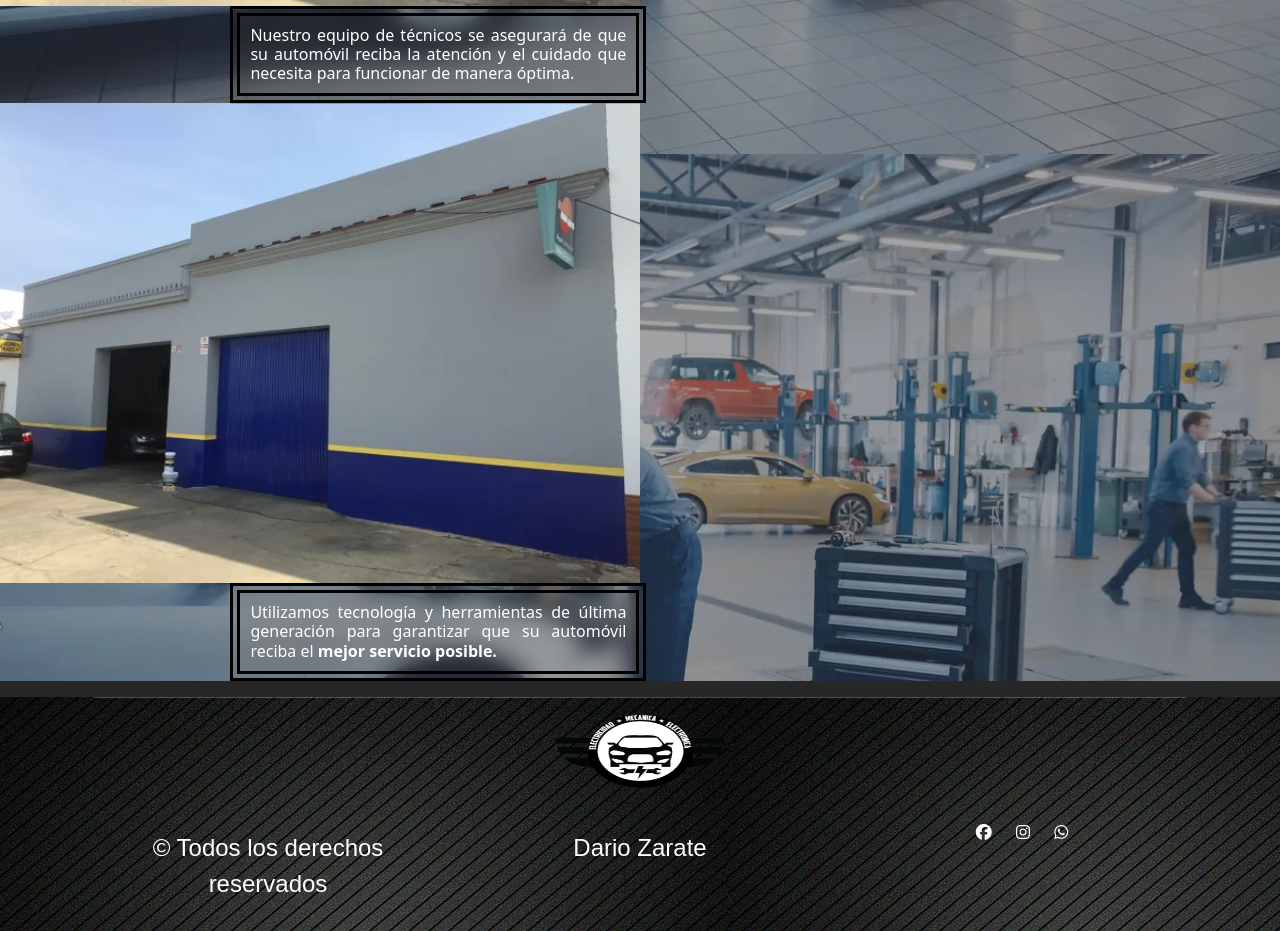
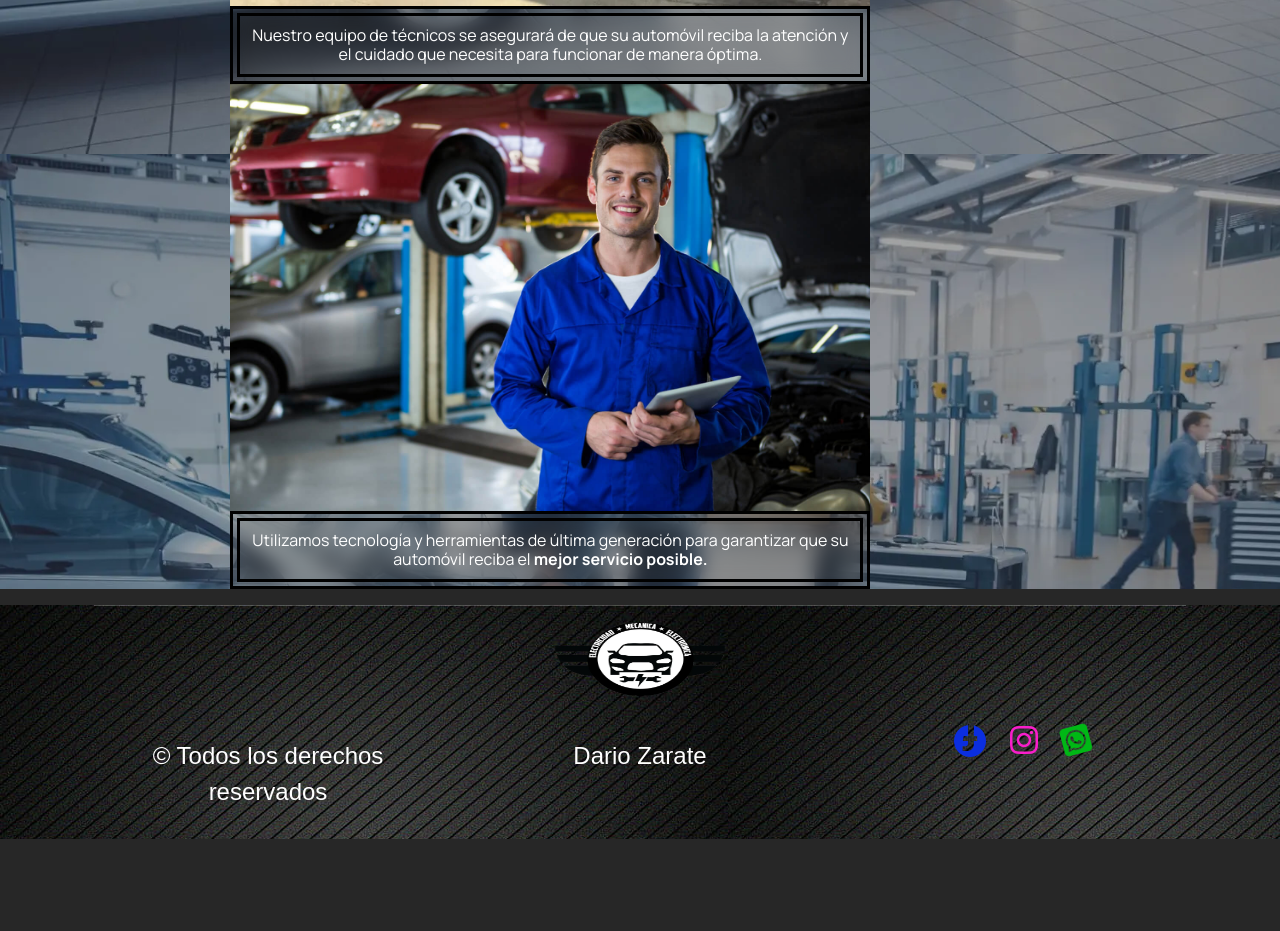
Before and after one commit to Daroo19/Proyecto-2da-Pre-entrega, a website: page Index.html in a window 1280 px wide. Shown: the part 786-1717 px from the top of the page. After the commit the page ends 1625 px from the top, so only its background shows below. Drawn offline with nearby package versions, Linux system fonts and the light colour scheme.

Commit message:
Actualizacion index

```diff
--- a/Index.html
+++ b/Index.html
@@ -6,7 +6,8 @@
   <meta http-equiv="X-UA-Compatible" content="IE=edge">
   <meta name="viewport" content="width=device-width, initial-scale=1.0">
   <meta name="keywords" content="mecanica, mecanica nitro, servicios, rio grande, tierra del fuego, taller">
-  <meta name="description" content="Un taller mecánico es un lugar donde se realizan reparaciones, mantenimiento y servicio a vehículos.">
+  <meta name="description"
+    content="Un taller mecánico es un lugar donde se realizan reparaciones, mantenimiento y servicio a vehículos.">
   <title>Mec. Nitro- Inicio</title>
   <link href="https://cdn.jsdelivr.net/npm/bootstrap@5.0.2/dist/css/bootstrap.min.css" rel="stylesheet"
     integrity="sha384-EVSTQN3/azprG1Anm3QDgpJLIm9Nao0Yz1ztcQTwFspd3yD65VohhpuuCOmLASjC" crossorigin="anonymous">
@@ -62,7 +63,7 @@
     <div class="BloqueTitulo">
       <h1 class="Titulo"><strong>Mecanica Integral NITRO</strong></h1>
     </div>
-    <section class="col-lg">
+    <section>
       <div class="col-sm-12 col-md-6">
         <div class="BloqueSub w-100 text-center">
           <h2 class="Sub">¡Bienvenidos al <strong>taller mecánico integral NITRO!</strong></h2>
@@ -70,23 +71,21 @@
               mantenimiento</strong>
             para todo tipo de vehículos.</p>
         </div>
-        <div class="col-sm-12">
         <div>
-            <img src="./Assets/Img/fachada taller.webp" class="tallerFrente w-100 h-100" alt="frente taller">
+           <img src="./Assets/Img/fachada taller.webp" class="tallerFrente" alt="frente taller">
         </div>
-          <div class="BloqueSub">
-            <h3 class="Sub"> Nuestro equipo de técnicos se asegurará de que su
-              automóvil reciba la atención y el cuidado que necesita para funcionar de manera óptima.</h3>
+        <div class="BloqueSub w-100 text-center">
+          <h2 class="Sub"> Nuestro equipo de técnicos se asegurará de que su
+            automóvil reciba la atención y el cuidado que necesita para funcionar de manera óptima.</h2>
         </div>
         <div class="col-sm-12">
           <div>
-              <img src="./Assets/Img/fachada taller.webp" class="tallerFrente w-100 h-100" alt="frente taller">
+            <img src="./Assets/Img/personal.jpg" class="tallerFrente" alt="frente taller">
           </div>
-            <div class="BloqueSub">
-              <h4 class="Sub">
+          <div class="BloqueSub w-100 text-center">
+            <h2 class="Sub">
               Utilizamos tecnología y herramientas de última generación para garantizar que su automóvil reciba
-                el <strong>mejor servicio posible. </strong></h4>
-            </div>
+              el <strong>mejor servicio posible. </strong></h2>
           </div>
         </div>
     </section>
@@ -113,13 +112,13 @@
           <div class="col-sm">
             <p>Dario Zarate</p>
           </div>
-          <div class="col-sm">
-            <a class="linkRedes" href="https://www.facebook.com/" target="_blank"><i
-                class="icon fa-brands fa-facebook "></i></a>
-            <a class="linkRedes" href="https://www.instagram.com/" target="_blank"><i
-                class="icon fa-brands fa-instagram "></i></a>
-            <a class="linkRedes" href="https://www.whatsapp.com/" target="_blank"><i
-                class="icon fa-brands fa-whatsapp "></i></a>
+          <div class="col-lg">
+            <a class="linkRedes" href="https://www.facebook.com/" target="_blank">
+              <i class="fa-brands fa-facebook fa-spin fa-spin-reverse fa-2xl" style="color: #0b2ee0;"></i></a>
+            <a class="linkRedes" href="https://www.instagram.com/" target="_blank">
+              <i class="fa-brands fa-instagram fa-fade fa-2xl" style="color: #fa1ecb;"></i></a>
+            <a class="linkRedes" href="https://www.whatsapp.com/" target="_blank">
+              <i class="fa-brands fa-square-whatsapp fa-shake fa-2xl" style="color: #00b815;"></i></a>
           </div>
         </div>
       </div>
--- a/scss/_general.scss
+++ b/scss/_general.scss
@@ -16,3 +16,14 @@
   background-repeat: no-repeat;
   background-attachment: fixed;
 }
+
+.tarjetas-ini {
+  width: 100%;
+}
+
+@media screen and (min-width: 300px) and (max-width: 767px) {
+}
+
+.tarjetas-ini {
+  width: 50%;
+}
--- a/scss/_variables.scss
+++ b/scss/_variables.scss
@@ -52,7 +52,7 @@ p {
 }
 
 .BloqueSub {
-  width: 65%;
+  width: 100%;
   margin-left: 36%;
   text-align: justify;
   backdrop-filter: blur(10px) saturate(50%);
@@ -71,7 +71,7 @@ p {
 
 .sections {
   display: flex;
-  flex-wrap: wrap;
+  /*flex-wrap: wrap;*/
   flex-direction: column;
   justify-content: center;
   align-items: center;
@@ -79,8 +79,8 @@ p {
 
 .tallerFrente {
   width: 100%;
-  margin: 0 auto;
-  display: block;
+  margin-left: 36%;
+  display: flex;
 }
 
 .h3 {
@@ -136,8 +136,8 @@ p {
   }
 
   .BloqueSub {
-    width: 65%;
-    margin-left: 20%;
+    width: 40%;
+    margin-left: auto;
     text-align: justify;
     backdrop-filter: blur(10px) saturate(50%);
     .Sub {
```
Also changed, not shown: Pages/Contacto.html (+8 -8 lines), Pages/Galeria.html (+7 -7 lines), Pages/Pedi tu Turno.html (+7 -7 lines), Pages/Servicios.html (+7 -7 lines), pages/404.html (+7 -7 lines), Css/Estilos.css, assets/img/personal.jpg (added), 1 other file. Lines whose indentation alone changed are shown as unchanged.
